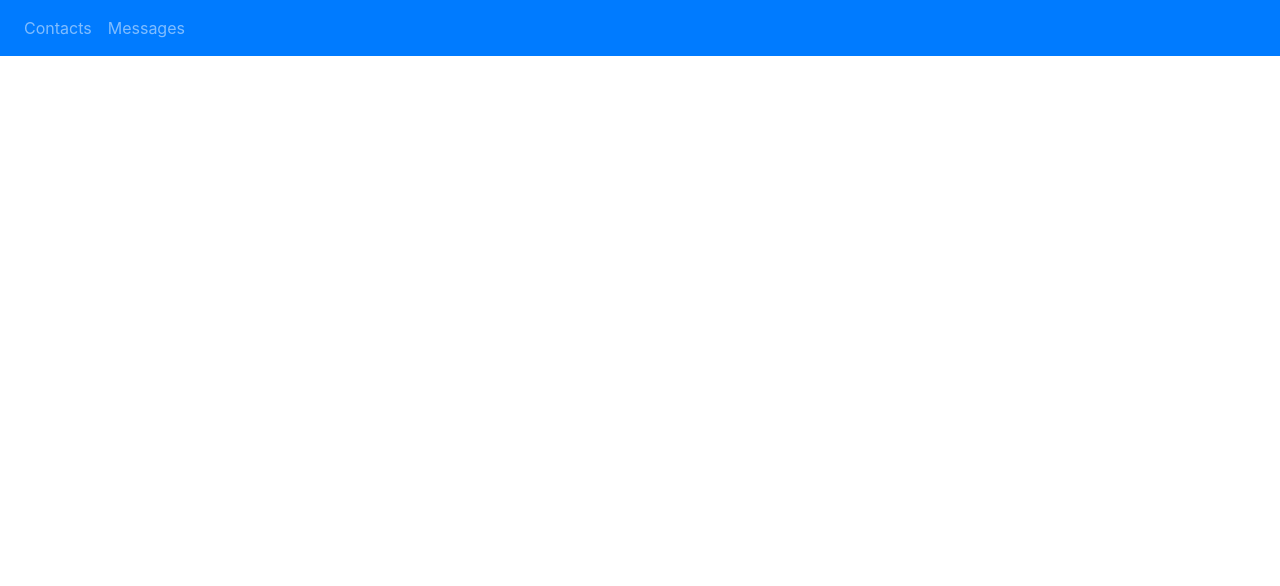
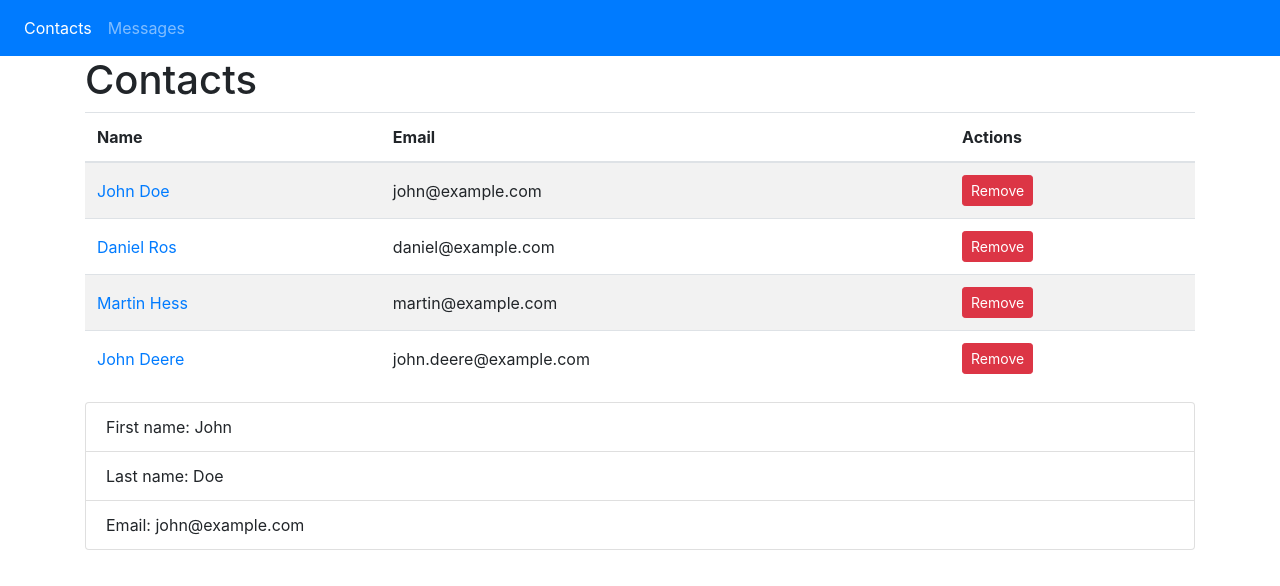
Before and after one commit to ikokyns/vivify-academy-angular, an Angular app: page /contacts/1 in a window 1280 px wide. Before the commit this address led to /. Shown: the top 586 px of the page. Built offline with nearby package versions, Linux system fonts and the light colour scheme.

Commit message:
Last commit

```diff
--- /dev/null
+++ b/src/app/app-routing-module.ts
@@ -0,0 +1,41 @@
+import { NgModule } from '@angular/core';
+import { RouterModule, Routes } from '@angular/router';
+
+import { ContactsComponent } from './components/contacts/contacts.component';
+import { MessagesComponent } from './components/messages/messages.component';
+import { ContactDetailsComponent } from './components/contacts/contact-details/contact-details.component';
+
+const appRoutes: Routes = [
+  {
+    path: '',
+    redirectTo: '/contacts',
+    pathMatch: 'full'
+  },
+  {
+    path: 'contacts',
+    component: ContactsComponent,
+    children: [
+    	{
+    		path: ':id',
+    		component: ContactDetailsComponent,
+    	}
+    ]
+  },
+  {
+    path: 'messages',
+    component: MessagesComponent
+  }
+];
+
+@NgModule({
+	imports: [
+    	RouterModule.forRoot(
+        	appRoutes
+      )
+	],
+	exports: [
+		RouterModule
+	]
+})
+
+export class AppRoutingModule {}
--- a/src/app/app.module.ts
+++ b/src/app/app.module.ts
@@ -1,42 +1,24 @@
 import { BrowserModule } from '@angular/platform-browser';
 import { NgModule } from '@angular/core';
-import { RouterModule, Routes } from '@angular/router';
-
+import { AppRoutingModule } from './app-routing-module';
 
 import { AppComponent } from './app.component';
 import { ContactsComponent } from './components/contacts/contacts.component';
 import { LayoutComponent } from './components/layout/layout.component';
 import { MessagesComponent } from './components/messages/messages.component';
-
-
-const appRoutes: Routes = [
-  {
-    path: '',
-    redirectTo: '/contacts',
-    pathMatch: 'full'
-  },
-  {
-    path: 'contacts',
-    component: ContactsComponent
-  },
-  {
-    path: 'messages',
-    component: MessagesComponent
-  }
-];
+import { ContactDetailsComponent } from './components/contacts/contact-details/contact-details.component';
 
 @NgModule({
   declarations: [
     AppComponent,
     ContactsComponent,
     LayoutComponent,
-    MessagesComponent
+    MessagesComponent,
+    ContactDetailsComponent
   ],
   imports: [
-    RouterModule.forRoot(
-        appRoutes
-      ),
-    BrowserModule
+    BrowserModule,
+    AppRoutingModule
   ],
   providers: [],
   bootstrap: [AppComponent]
--- /dev/null
+++ b/src/app/components/contacts/contact-details/contact-details.component.html
@@ -0,0 +1,5 @@
+<ul class="list-group">
+	<li class="list-group-item">First name: {{ contact.firstName }}</li>
+	<li class="list-group-item">Last name: {{ contact.lastName }}</li>
+	<li class="list-group-item">Email: {{ contact.email }}</li>
+</ul>
--- /dev/null
+++ b/src/app/components/contacts/contact-details/contact-details.component.ts
@@ -0,0 +1,23 @@
+import { Component, OnInit } from '@angular/core';
+import { ActivatedRoute } from '@angular/router';
+import { contacts } from '../contacts';
+
+@Component({
+	selector: 'app-contact-details',
+	templateUrl: './contact-details.component.html'
+})
+
+export class ContactDetailsComponent implements OnInit {
+
+	private contact: any;
+
+	constructor(private route:ActivatedRoute) { }
+
+	ngOnInit() {
+		this.route.params.subscribe(()=> {
+			let id = parseInt(this.route.snapshot.paramMap.get('id'));
+			this.contact = contacts.find(item => item['id'] == id);
+		})
+	}
+
+}
--- a/src/app/components/contacts/contacts.component.html
+++ b/src/app/components/contacts/contacts.component.html
@@ -10,8 +10,14 @@
   </thead>
   <tbody>
     <tr *ngFor="let contact of contacts">
-      <td class="align-middle">{{ contact.firstName }} {{ contact.lastName }}</td>
+      <td class="align-middle">
+        <a [routerLink]="['/contacts', contact.id]">
+          {{ contact.firstName }} {{ contact.lastName }}
+        </a>
+        </td>
       <td class="align-middle">{{ contact.email }}</td>
       <td><button class="btn btn-danger btn-sm" (click)="remove(contact)">Remove</button></td>
     </tr>
 </table>
+
+<router-outlet></router-outlet>
--- a/src/app/components/contacts/contacts.component.ts
+++ b/src/app/components/contacts/contacts.component.ts
@@ -1,4 +1,5 @@
 import { Component } from '@angular/core';
+import { contacts } from './contacts'
 
 @Component({
   selector: 'app-contacts',
@@ -9,28 +10,7 @@ export class ContactsComponent {
   private contacts: any[];
 
   constructor() {
-    this.contacts = [
-      {
-        firstName: 'John',
-        lastName:  'Doe',
-        email:     'john@example.com'
-      },
-      {
-        firstName: 'Daniel',
-        lastName:  'Ros',
-        email:     'daniel@example.com'
-      },
-      {
-        firstName: 'Martin',
-        lastName:  'Hess',
-        email:     'martin@example.com'
-      },
-      {
-        firstName: 'John',
-        lastName:  'Deere',
-        email:     'john.deere@example.com'
-      },
-    ];
+    this.contacts = contacts;
   }
 
   remove(contact) {
--- /dev/null
+++ b/src/app/components/contacts/contacts.ts
@@ -0,0 +1,26 @@
+export let contacts = [
+	{
+        id: 1,
+        firstName: 'John',
+        lastName:  'Doe',
+        email:     'john@example.com'
+	},
+	{
+		id: 2,
+        firstName: 'Daniel',
+        lastName:  'Ros',
+        email:     'daniel@example.com'
+ 	},
+	{
+		id: 3,
+        firstName: 'Martin',
+        lastName:  'Hess',
+        email:     'martin@example.com'
+	},
+	{
+		id: 4,
+        firstName: 'John',
+        lastName:  'Deere',
+        email:     'john.deere@example.com'
+	}
+];
```
